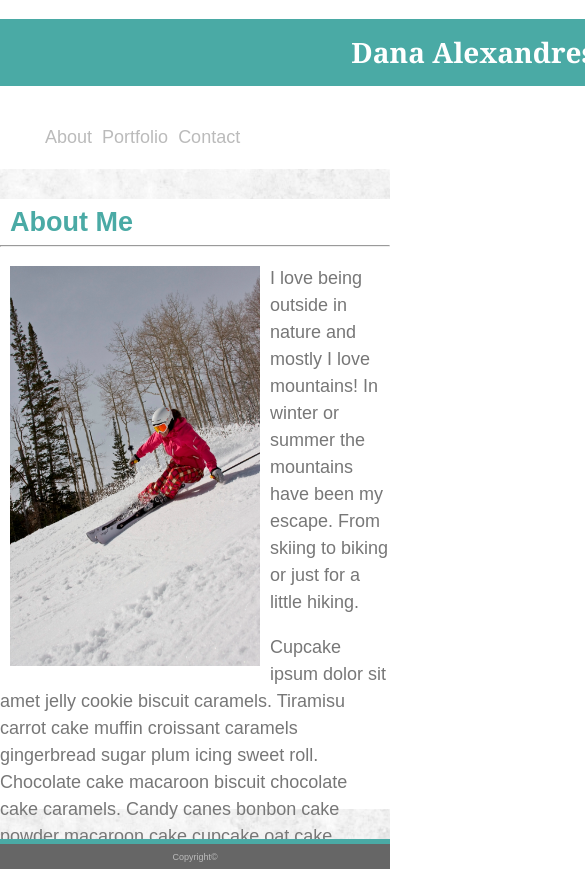
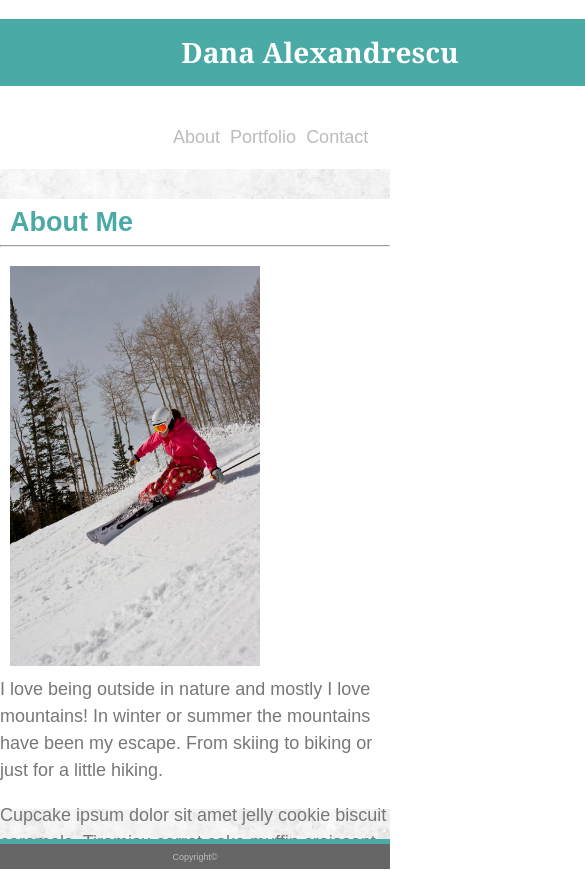
Before and after one commit to danalittleskier/Responsive-Portfolio, a plain HTML site: page index.html in a window 390 px wide. Shown: the top 871 px of the page, 585 px wide, since content can reach past the window. Drawn offline with Linux system fonts and the light colour scheme.

Commit message:
Changed aboutmecontainer to line up for mobile

```diff
--- a/assets/css/style.css
+++ b/assets/css/style.css
@@ -145,7 +145,7 @@ h2 {
         width: 768px;
     }
     .headerdiv {
-        width: 768;
+        width: 768px;
     }
 }
 @media only screen and (max-width: 640px) {
@@ -155,9 +155,14 @@ h2 {
         width: 640px;
     }
     h1 {
-        width: 100%;
+        width: 640px;
     }
     nav {
+        width: 640px;
+    }
+
+    .aboutmecontainer {
+        clear: both;
         width: 100%;
     }
     .headerdiv {
--- a/index.html
+++ b/index.html
@@ -30,6 +30,7 @@
             <h2>About Me</h2>
             <hr>
             <img id="bio-image" src="assets/images/HappySkiingPC.JPG" alt="Skiing Image">
+            <div class="aboutmecontainer">
                 <p>
                     I love being outside in nature and mostly I love mountains! In winter or summer the mountains have been my escape.
                     From skiing to biking or just for a little hiking.
@@ -48,6 +49,8 @@
                     Jujubes carrot cake gummies jujubes sugar plum cheesecake. Sugar plum dragée I love toffee
                     marzipan fruitcake lemon drops cookie. Caramels marzipan biscuit.
                 </p>
+            </div>
+
         </section>
 
 
```
Lines whose indentation alone changed are shown as unchanged.
